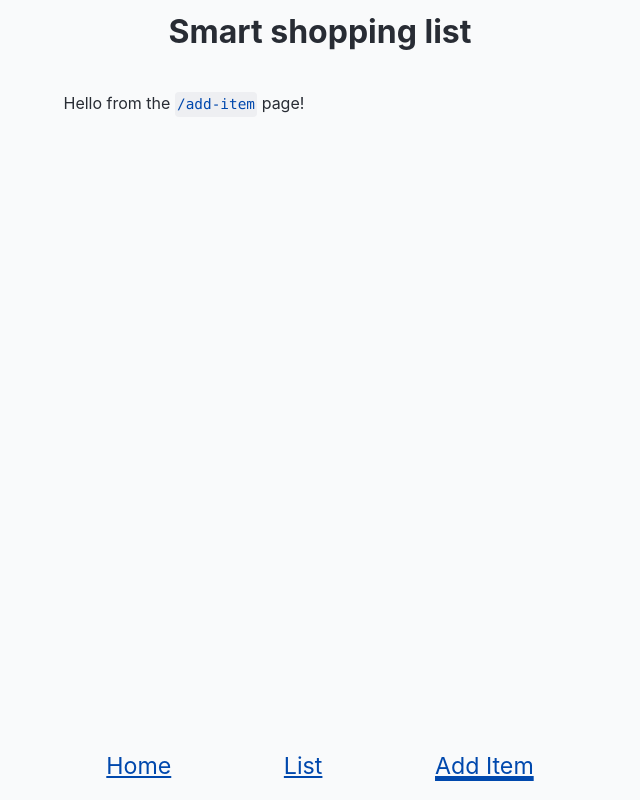
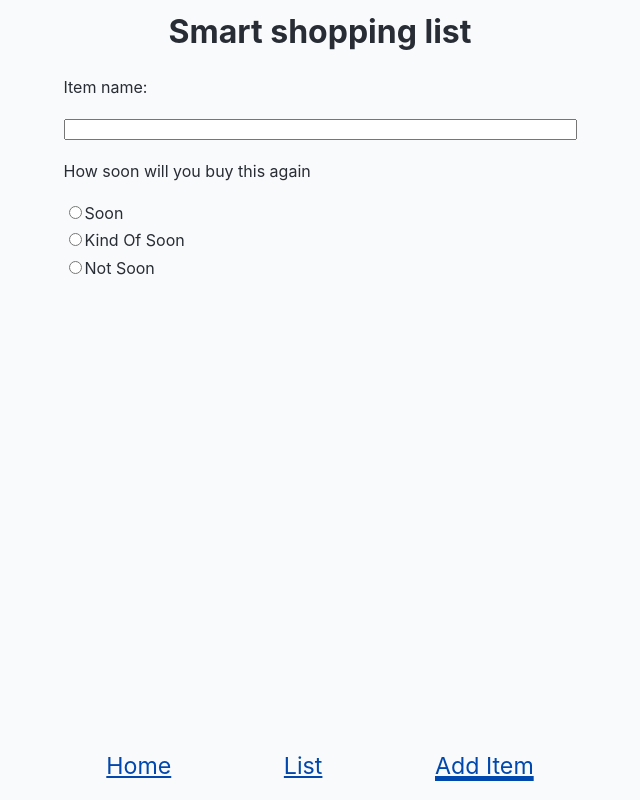
Before and after one commit to the-collab-lab/tcl-58-smart-shopping-list, a React (Vite) app: page /add-item in a window 1280 px wide. Shown: the whole page, without its empty margins (320-960 px from the left). Built offline with nearby package versions, Linux system fonts and the light colour scheme; no server answers; the database is empty.

Commit message:
create add item UI

```diff
--- /dev/null
+++ b/src/views/AddItem.css
@@ -0,0 +1,11 @@
+.add-item-form {
+	display: flex;
+	flex-direction: column;
+	row-gap: 20px;
+}
+
+radiogroup {
+	display: flex;
+	flex-direction: column;
+	row-gap: 5px;
+}
--- a/src/views/AddItem.jsx
+++ b/src/views/AddItem.jsx
@@ -1,3 +1,40 @@
+import './AddItem.css';
+
 export function AddItem() {
-	return <p>Hello from the <code>/add-item</code> page!</p>
+	return (
+		<form className="add-item-form">
+			<label htmlFor="item-name">Item name:</label>
+			<input type="text" id="item-name" />
+			<span>How soon will you buy this again</span>
+			<radiogroup>
+				<div>
+					<input
+						type="radio"
+						value={7}
+						name="buying-frequency"
+						id="soon"
+					></input>
+					<label htmlFor="soon">Soon</label>
+				</div>
+				<div>
+					<input
+						type="radio"
+						value={14}
+						name="buying-frequency"
+						id="kind-of-soon"
+					></input>
+					<label htmlFor="kind-of-soon">Kind Of Soon</label>
+				</div>
+				<div>
+					<input
+						type="radio"
+						value={30}
+						name="buying-frequency"
+						id="not-soon"
+					></input>
+					<label htmlFor="not-soon">Not Soon</label>
+				</div>
+			</radiogroup>
+		</form>
+	);
 }
```
